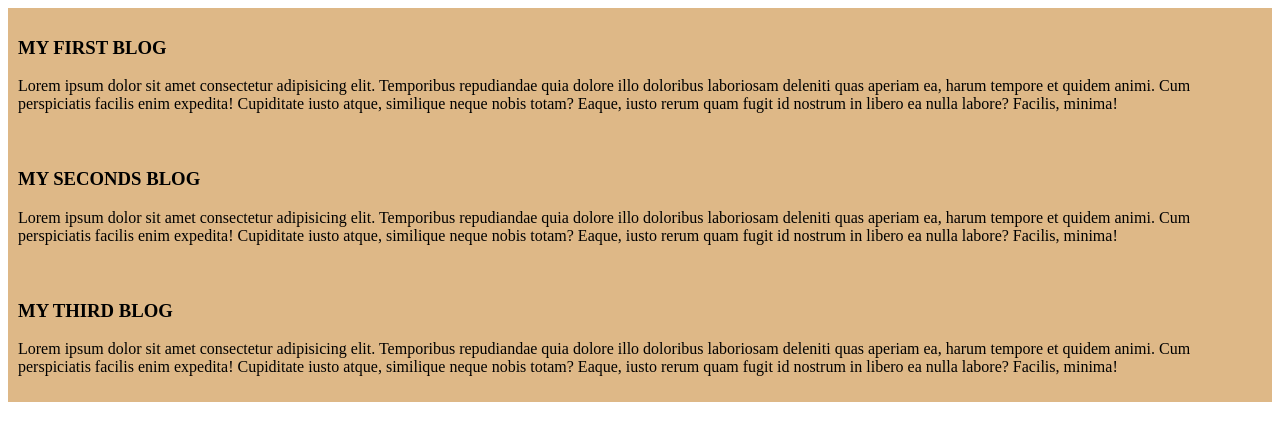
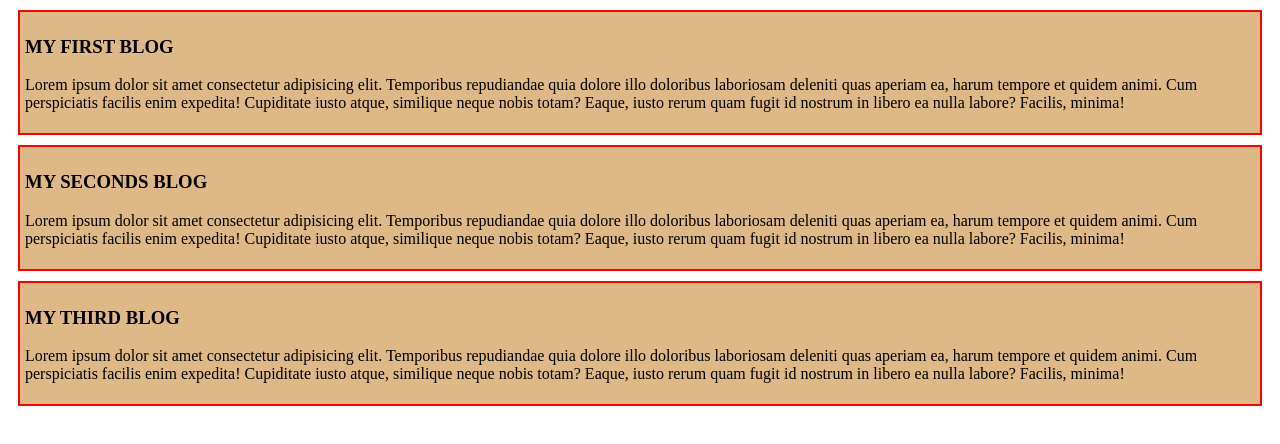
Before and after one commit to jakir0hossen/Jakir-repo, a plain HTML site: page index.html in a window 1280 px wide. Drawn offline with Linux system fonts and the light colour scheme.

Commit message:
four commit

```diff
--- a/style/style.css
+++ b/style/style.css
@@ -1,5 +1,8 @@
 .div-1{
 
     background-color: burlywood;
-    padding: 10px;
+    padding: 5px;
+    margin: 10px;
+
+    border: 2px solid red;
 }
```
